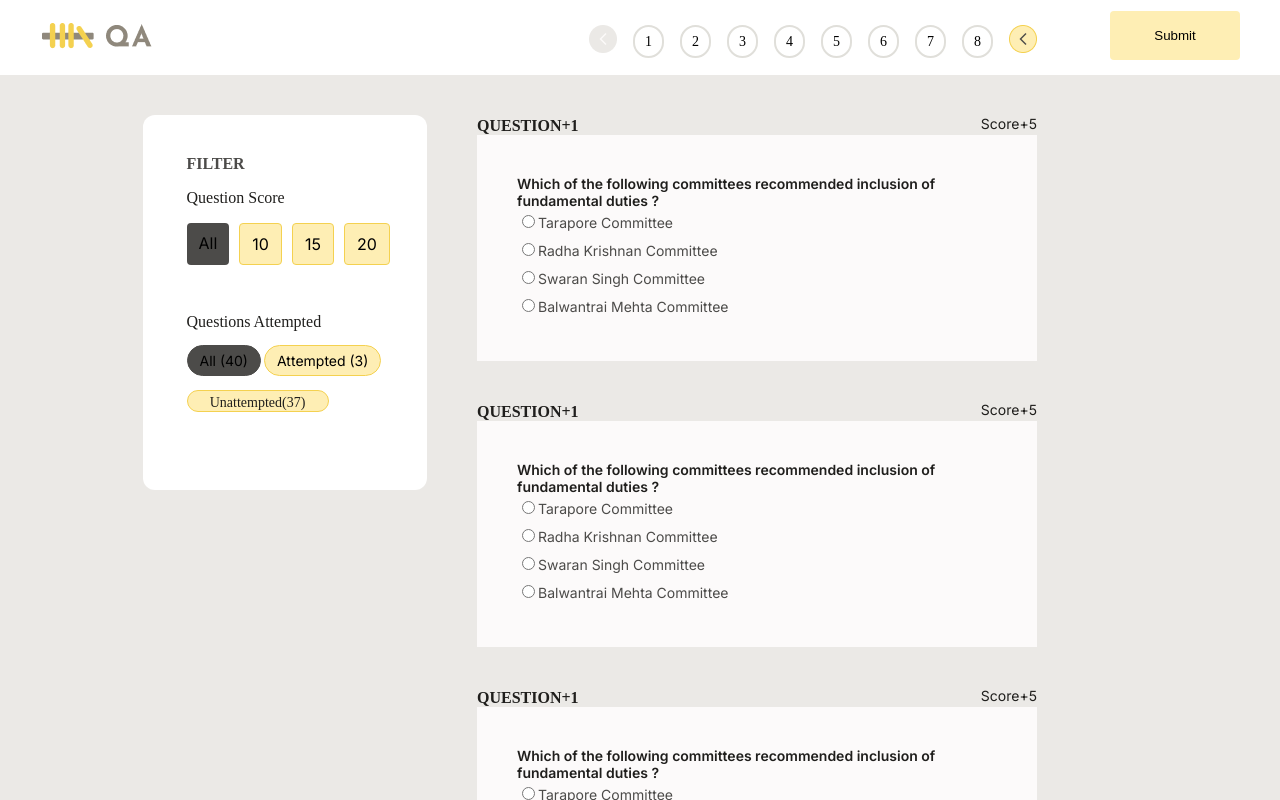
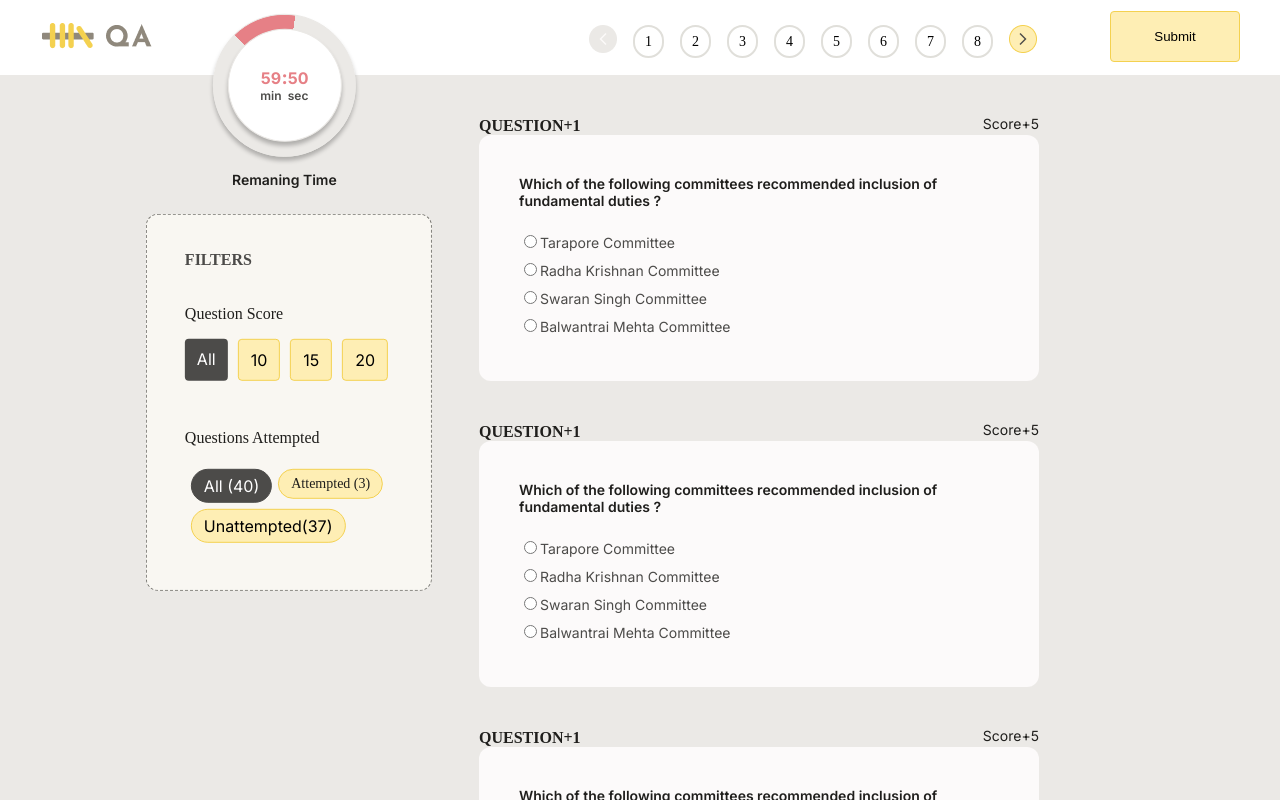
Before and after one commit to archana-singh-1/assignment_platform, a Next.js app: page /questionpenal in a window 1280 px wide. Shown: the top 800 px of the page. Built offline with nearby package versions, Linux system fonts and the light colour scheme; a web font is replaced by a local one.

Commit message:
filter and watch component add on all question componant

```diff
--- a/app/questionpenal/All_question.css
+++ b/app/questionpenal/All_question.css
@@ -1,8 +1,7 @@
-
-
 .main_container{
     width: 1200px;
     margin: auto;
+    display: flex;
 }
 
 .question_container{
@@ -11,3 +10,18 @@
     display: flex;
     margin-bottom: 136px;
 }
+
+.watch_row{
+    display: flex;
+    width: 152px;
+    height: 180px;
+    position: relative;
+    left: 67px
+
+}
+
+.filterWatch{
+    position: relative;
+    text-align: center;
+    transform: translate(1%, -4%);
+}
--- a/app/questionpenal/All_question.js
+++ b/app/questionpenal/All_question.js
@@ -1,12 +1,21 @@
 import "./All_question.css"
 import Question from "./Question.js";
 import Filter from "./Filter";
+import Watch from "./Watch";
 function Allquestion (){
     return(
         <div className="main_container">
             <div className="question_container">
+                <div className="filterWatch">
+                    <div className="watch_row">
+                        <Watch/>
+                    </div>
+                    <div className="filter_row">
                         <Filter/>
-                <div>
+                    </div>
+
+                </div>
+                <div className="question_col">
                     <Question/>
                     <Question/>
                     <Question/>
--- a/app/questionpenal/Assignment_header.css
+++ b/app/questionpenal/Assignment_header.css
@@ -26,6 +26,7 @@
    margin-top: 11px;
    border: none;
    border-radius: 4px;
+   border: solid 1px #F4D150;
 }
 
 a.submitButton {
--- a/app/questionpenal/Filter.css
+++ b/app/questionpenal/Filter.css
@@ -1,35 +1,46 @@
-.filter_container{
+.filter_row{
     width: 284px;
     height: 375px;
-    background-color: white;
-    margin-top: 40px;
     border-radius: 12px;
+    border: 1px dashed var(--Dark-c, #777671);
+    background: var(--Light-b, #F9F7F2);
+    margin-top: 20px;
 }
-.filterDetils{
-    margin: auto;
-    width: 197px;
+
+.details{
+    display: flex;
+    height: 259.621px;
+    flex-direction: column;
+    align-items: flex-start;
+    margin-top: 36px;
+    margin-bottom: 78px;
+    margin-left: 38px;
+    margin-right: 49px;
+    border-radius: 12px;
+
 }
-.filter{
-    align-self: stretch;
+
+.FilterText{
     color: var(--Dark-b, #4C4B49);
     font-family: "Inria Sans";
     font-size: 16px;
     font-style: normal;
     font-weight: 700;
     text-transform: uppercase;
-    margin-top: 40px;
 }
 
-.questionScore{
+.Question_Score{
     color: var(--Dark-a, #1F1E1C);
     font-family: "Inria Sans";
     font-size: 16px;
     font-style: normal;
     font-weight: 400;
+    margin-top: 36px;
 }
 
-.textFliter{
+.difficulty{
     display: flex;
+    margin-top: 16px;
     gap: 10px;
 }
 
@@ -39,6 +50,7 @@
     justify-content: center;
     align-items: center;
     background-color: #4C4B49;
+    color: white;
 }
 .minimum{
     border-radius: 4px;
@@ -51,8 +63,6 @@
 }
 
 .mediam{
-
-
     border-radius: 4px;
     padding: 10px 12px;
     justify-content: center;
@@ -70,57 +80,59 @@
     background-color: #FEEEB4;
 
 }
-.questionAttemp{
-    color:#1F1E1C;
+
+.Questions_Attempted{
+    margin-top: 48px;
+    color: var(--Dark-a, #1F1E1C);
     font-family: "Inria Sans";
     font-size: 16px;
     font-style: normal;
     font-weight: 400;
-    margin-top: 48px;
-    margin-bottom: 0;
-
 }
 
-.allAttemp{
+
+.totalAttemps{
     display: flex;
-    gap: 3px;
+    padding: 6px;
+    width: 206px;
+    align-items: flex-start;
+    align-content: flex-start;
+    gap: 6px;
+    flex-wrap: wrap;
+    margin-top: 16px;
 }
 
-.allAttempted{
+.alls{
+    align-items: center;
     padding: 6px 12px;
-    justify-content: center;
-    align-items: center;
+    gap: 10px;
+    color: white;
     border-radius: 54px;
     border: 1px solid var(--Dark-b, #4C4B49);
     background: var(--Dark-b, #4C4B49);
 
+
 }
 
 .totalAttempted{
+    align-items: center;
     padding: 6px 12px;
-    justify-content: center;
+    border-radius: 54px;
+    border: 1px solid var(--Accent, #F4D150);
+    background: var(--Accent-Light, #FEEEB4);
+    color: var(--Dark-a, #1F1E1C);
+    font-family: "Inria Sans";
+    font-size: 14px;
+    font-style: normal;
+    font-weight: 400;
+}
+
+.Unattempted{
     align-items: center;
+    padding: 6px 12px;
+    gap: 10px;
     border-radius: 54px;
     border: 1px solid var(--Accent, #F4D150);
     background: var(--Accent-Light, #FEEEB4);
 
-
 }
-
-.Unattempted{
-    width: 140px;
-    border-radius: 54px;
-    text-align: center;
-    border: 1px solid var(--Accent, #F4D150);
-    background: var(--Accent-Light, #FEEEB4);
-
-}
-
-.Unattempted span{
-    color: var(--Dark-a, #1F1E1C);
-    font-family: "Inria Sans";
-    font-size: 14px;
-    font-style: normal;
-    font-weight: 4;
-
-}
--- a/app/questionpenal/Filter.js
+++ b/app/questionpenal/Filter.js
@@ -1,30 +1,21 @@
 import "./Filter.css"
 function Filter(){
     return(
-        <div className="filter_container">
-            <div className="filterDetils">
-                <p className="filter">Filter</p>
-                <p className="questionScore">Question Score</p>
-                <div className="textFliter">
-                    <div className="all">All</div>
-                    <div className="minimum">10</div>
-                    <div className="mediam">15</div>
-                    <div className="highest">20</div>
-                </div>
-                <div className="attempted">
-                    <p className="questionAttemp">Questions Attempted</p>
-
-                    <div className="allAttemp">
-                        <p className="allAttempted">All (40) </p>
-                        <p className="totalAttempted">Attempted (3)</p>
-                    </div>
-                    <div className="Unattempted">
-                        <span>Unattempted(37)</span>
-
-                    </div>
-                </div>
+        <div className="details">
+            <div className="FilterText">Filters</div>
+            <div className="Question_Score">Question Score</div>
+            <div className="difficulty">
+                <div className="all">All</div>
+                <div className="minimum">10</div>
+                <div className="mediam">15</div>
+                <div className="highest">20</div>
             </div>
-
+            <div className="Questions_Attempted">Questions Attempted</div>
+            <div className="totalAttemps">
+                <div className="alls">All (40) </div>
+                <div className="totalAttempted">Attempted (3)</div>
+                <div className="Unattempted">Unattempted(37)</div>
+            </div>
         </div>
     )
 
--- a/app/questionpenal/Question.css
+++ b/app/questionpenal/Question.css
@@ -11,6 +11,7 @@
     font-style: normal;
     font-weight: 700;
     text-transform: uppercase;
+
 }
 
 .score{
@@ -27,6 +28,7 @@
 .question_contain{
     background-color: #FCFAFA;
     margin: auto;
+    border-radius: 12px;
 
 }
 
@@ -38,8 +40,12 @@
     font-weight: 600;
     padding: 40px;
 }
+.questionDisplay{
+    padding-top: 20px;
 
-.questionDisplay{
+}
+
+.input_box{
     color: var(--Dark-b, #4C4B49);
     font-family: Inter;
     font-size: 14px;
--- a/app/questionpenal/Question.js
+++ b/app/questionpenal/Question.js
@@ -11,22 +11,22 @@ function Question(){
             <div className="displayQuestion">
                 Which of the following committees recommended inclusion of fundamental duties ?
                 <div className="questionDisplay">
-                    <div>
+                    <div className="input_box">
                         <input type="radio" id="option1" name="options" value="1"/>
                         <label for="option1">Tarapore Committee</label>
                     </div>
 
-                <div>
+                <div className="input_box">
                     <input type="radio" id="option1" name="options" value="1"/>
                     <label for="option1">Radha Krishnan Committee</label>
                 </div>
 
-                <div>
+                <div className="input_box">
                     <input type="radio" id="option1" name="options" value="1"/>
                     <label for="option1">Swaran Singh Committee</label>
                 </div>
 
-                <div>
+                <div className="input_box">
                     <input type="radio" id="option1" name="options" value="1"/>
                     <label for="option1">Balwantrai Mehta Committee</label>
                 </div>
--- a/app/questionpenal/Watch.css
+++ b/app/questionpenal/Watch.css
@@ -1,9 +1,4 @@
-.watch{
-    border: solid 1px black;
-    position: relative;
-    margin-top: 25px;
-    margin-left: 57px;
-}
+
 .circle {
     border-radius: 50%;
     width: 141px;
@@ -63,3 +58,11 @@ h3{
 h4{
     margin: 0;
 }
+
+.remaning{
+    color: var(--Dark-a, #1F1E1C);
+    font-family: Inter;
+    font-size: 14px;
+    font-style: normal;
+    font-weight: 600;
+}
--- a/app/questionpenal/Watch.js
+++ b/app/questionpenal/Watch.js
@@ -21,7 +21,7 @@ function Watch() {
                     </div>
                 </div>
             </div>
-            <p>Remaning Time</p>
+            <p className='remaning'>Remaning Time</p>
         </div>
     );
 }
```
Also changed, not shown: app/score/page.js (+1 -14 lines), app/score/score.css (+23 -22 lines), public/next.png. Lines whose indentation alone changed are shown as unchanged.
